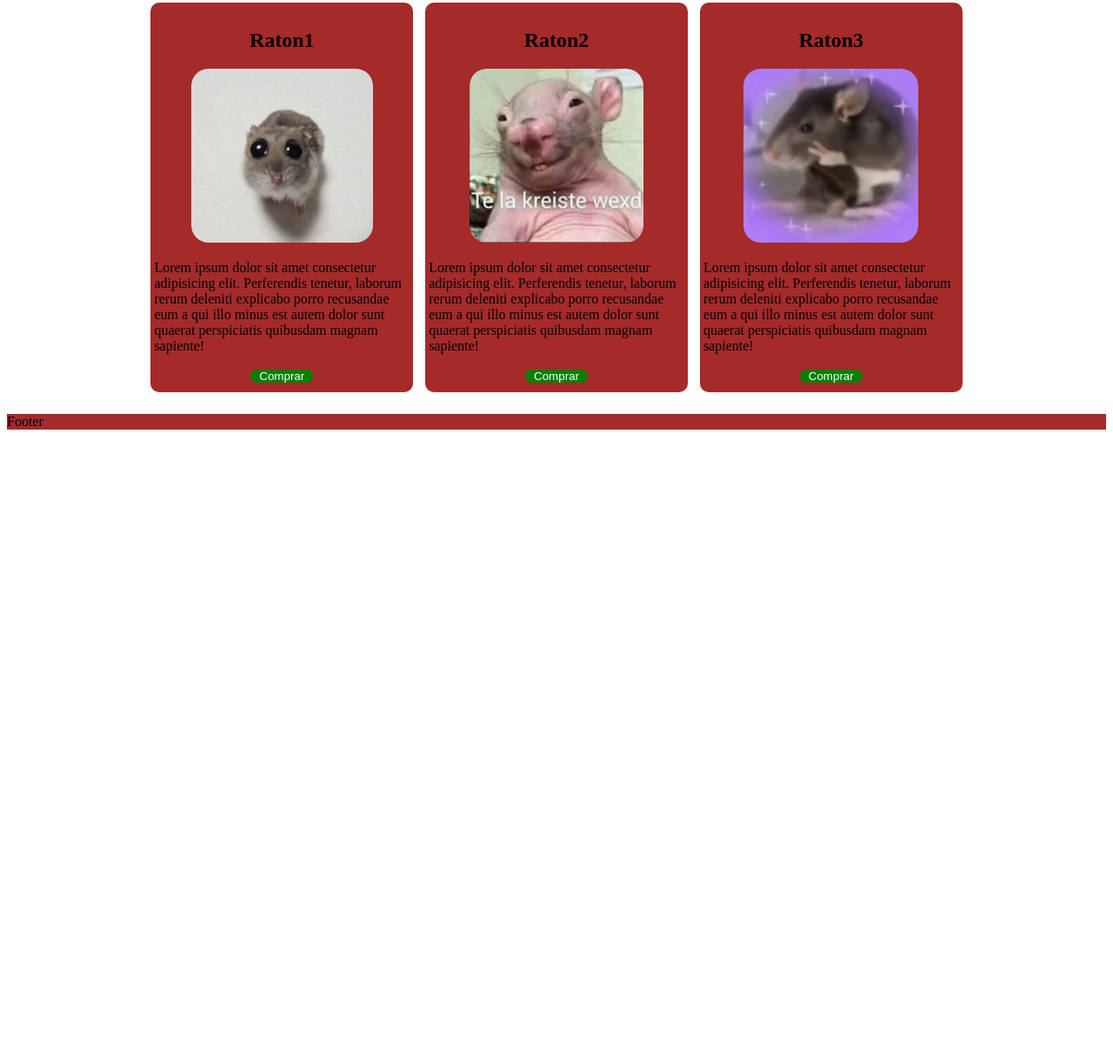
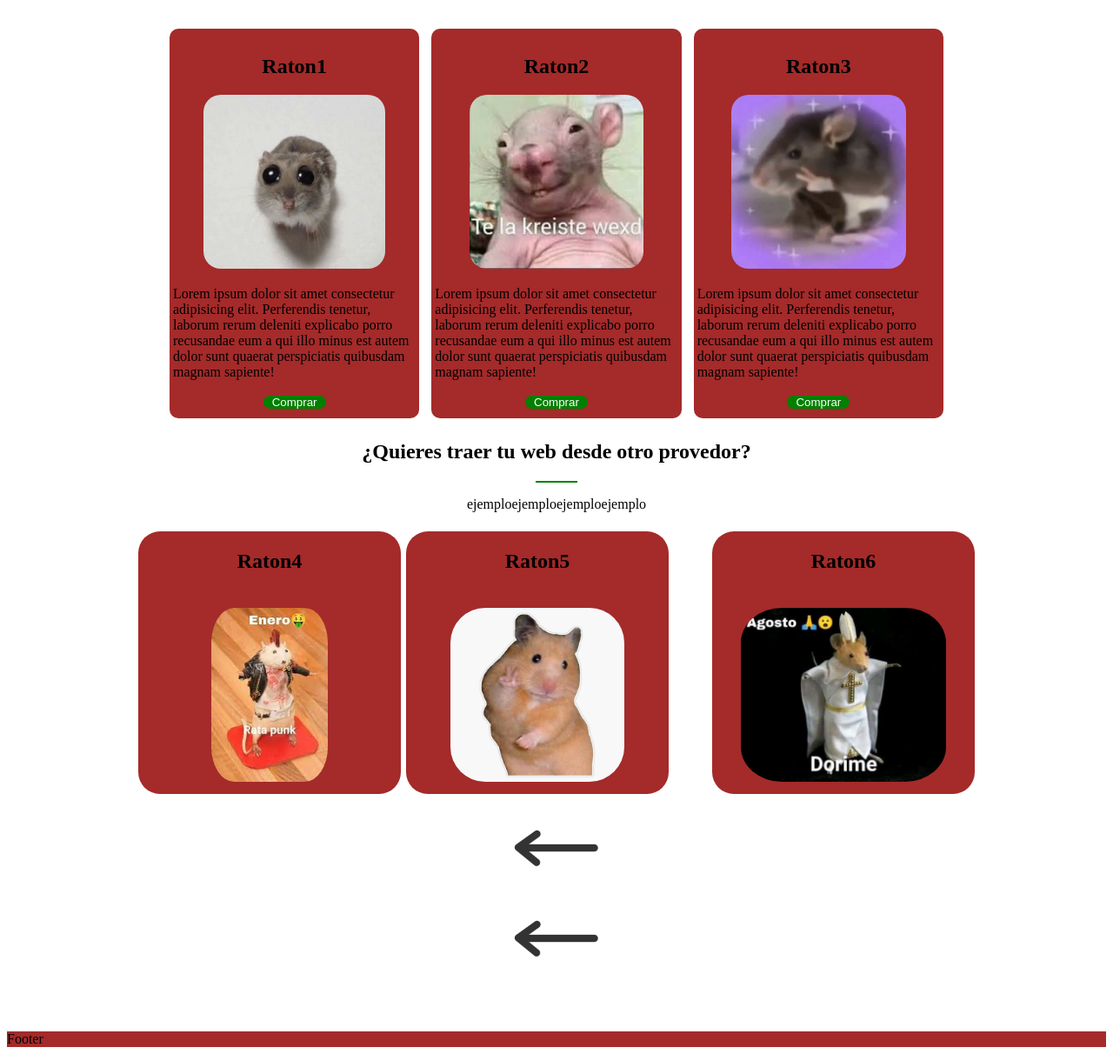
Before and after one commit to Jheremmy/Melon_Demon, a plain HTML site: page index.html in a window 1280 px wide. Shown: the part 580-1792 px from the top of the page at 87% size. Before the commit the page ends 1082 px from the top, so only its background shows below. Drawn offline with Linux system fonts and the light colour scheme.

Commit message:
fallo de las flechas

```diff
--- a/assets/css/estilo1.css
+++ b/assets/css/estilo1.css
@@ -116,5 +116,33 @@ nav a{
 .contenedor{
     background-color: rgb(255, 255, 255);
     text-align: center;
-    padding: 20px
+    padding: 50px
 }
+.tarjeta2{
+    background-color: #a52a2a;
+    text-align: center;
+    padding: 1px 1px;
+    width:  300px;
+    height: 300px;
+    border-radius: 25px;
+    display: inline-block;
+    margin: 1px;
+}
+.contenedorTarjeta2{
+    display: inline;
+}
+.contenedor2{
+    background-color: rgb(255, 255, 255);
+    text-align: center;
+    padding: 5px;
+}
+.tarjeta2 img, .flecha{
+    height: 200px;
+    border-radius: 20%;
+    display: inline-block;
+    margin: 20px;
+    text-align: center;
+}
+.tarjetaflechas{
+
+}
--- a/index.html
+++ b/index.html
@@ -46,8 +46,7 @@
         </section>
         <section id="section2">
             <h1 class="titulo1">Tenemos el hosting que necesitas</h1>
-            <div class="linea1">
-            </div>
+            <div class="linea1"></div>
             <p class="parrafo1">Elije el mejor plan de hosting que se adapte a tu pagina web</p>
             <div class="contenedor">
                 <div class="contenedorTarjeta">
@@ -70,7 +69,34 @@
                         <button>Comprar</button>
                     </div>
             </div>
-            </div>
+            <h1>¿Quieres traer tu web desde otro provedor?</h1>
+            <div class="linea1"></div>
+            <p>ejemploejemploejemploejemplo</p>
+            <div class="contenedor2">
+                <div class="contenedorTarjeta2">
+                    <div class="tarjeta2">
+                        <h1>Raton4</h1>
+                        <img src="assets/img/images (1).jpg">
+                    </div>
+                    <div class="tarjeta2">
+                        <h1>Raton5</h1>
+                        <img src="assets/img/51lv6HF7udS._AC_UF1000,1000_QL80_.jpg">
+                    </div>
+                    <div class="flecha">
+                    </div>
+                    <div class="tarjeta2">
+                        <h1>Raton6</h1>
+                        <img src="assets/img/68747470733a2f2f73332e616d617a6f6e6177732e636f6d2f776174747061642d6d656469612d736572766963652f53746f7279496d6167652f3830756d7a735558314c6d6d39773d3d2d3831362e31366361336366656364303063.jpg">
+
+                    </div>
+                    <div class="tarjetaflechas">
+                        <div>
+                            <img src="assets/img/flecha.png" width="100px">
+                        </div>
+                        <div>
+                            <img src="assets/img/flecha.png" width="100px">
+                        </div>
+                    </div>
         </section>
     </main>
     <footer>Footer</footer>
```
Also changed, not shown: assets/img/flecha.png (added).
